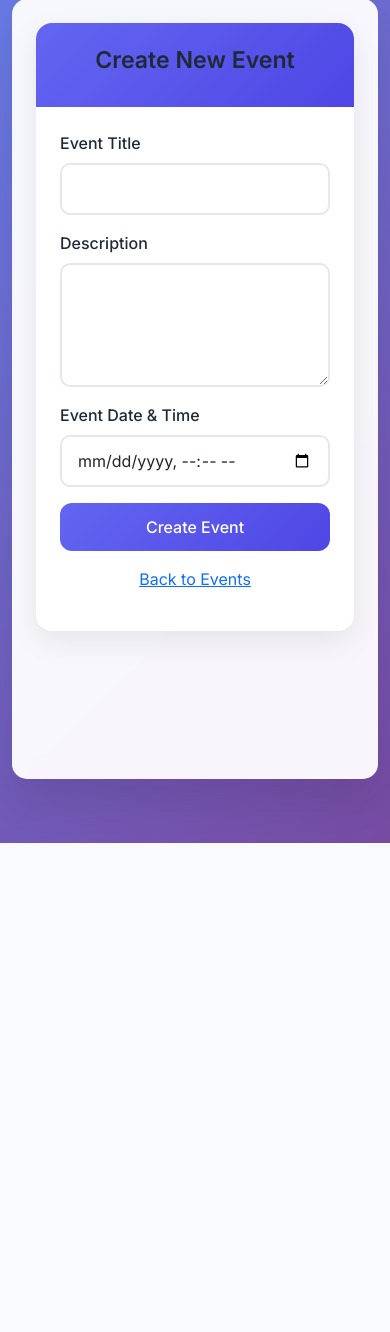
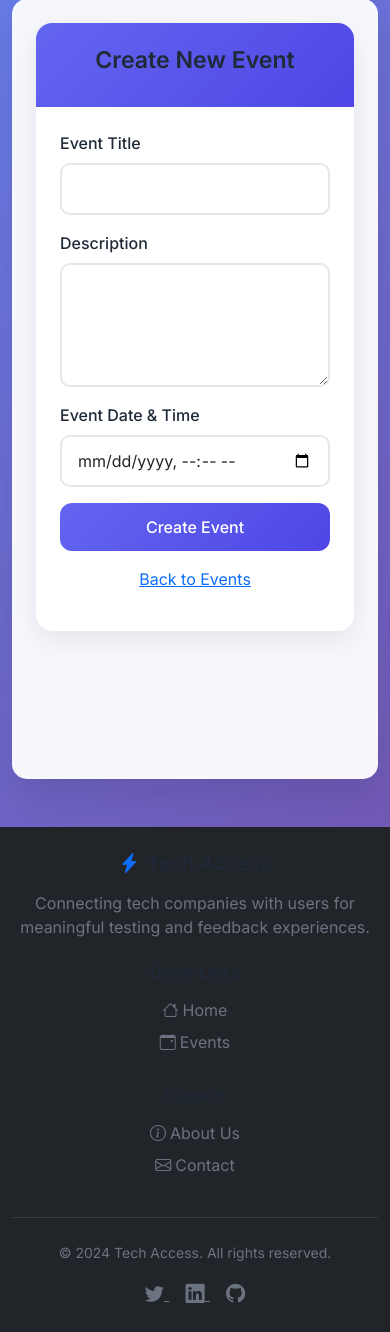
Before and after one commit to lancepounds/tech-access-platform, a Flask app: page /create-event in a window 390 px wide. Shown: the part 101-1433 px from the top of the page. Before the commit the page ends 944 px from the top, so only its background shows below. Run offline with Flask 3, Linux system fonts and the light colour scheme.

Commit message:
Assistant checkpoint: Add responsive footer with Bootstrap styling
Assistant generated file changes:
- templates/base.html: Add responsive footer with navigation links, Add footer-specific CSS styles

---

User prompt:

“Create a responsive footer in templates/base.html with links to Home, Events, About Us and Contact, styled with Bootstrap.”

Replit-Commit-Author: Assistant
Replit-Commit-Session-Id: 2656d28d-0ab5-4241-84ae-46d3a7bac464

```diff
--- a/templates/base.html
+++ b/templates/base.html
@@ -209,6 +209,33 @@
       transform: translateY(-1px);
     }
 
+    .footer {
+      margin-top: auto;
+    }
+
+    .footer-link {
+      transition: all 0.3s ease;
+    }
+
+    .footer-link:hover {
+      color: var(--primary-color) !important;
+      transform: translateX(3px);
+    }
+
+    .footer-links li {
+      transition: all 0.3s ease;
+    }
+
+    .social-links a {
+      font-size: 1.2rem;
+      transition: all 0.3s ease;
+    }
+
+    .social-links a:hover {
+      color: var(--primary-color) !important;
+      transform: translateY(-2px);
+    }
+
     @media (max-width: 768px) {
       .main-content {
         margin: 1rem 0;
@@ -217,6 +244,15 @@
 
       .card {
         margin-bottom: 1rem;
+      }
+
+      .footer {
+        text-align: center;
+      }
+
+      .footer .col-md-6:last-child {
+        text-align: center !important;
+        margin-top: 1rem;
       }
     }
   </style>
@@ -319,6 +355,78 @@
       </div>
     </div>
   </div>
+
+  <!-- Footer -->
+  <footer class="footer bg-dark text-light py-4 mt-5">
+    <div class="container">
+      <div class="row">
+        <div class="col-lg-6 col-md-12 mb-4 mb-lg-0">
+          <h5 class="mb-3">
+            <i class="bi bi-lightning-charge-fill me-2 text-primary"></i>Tech Access
+          </h5>
+          <p class="text-muted mb-0">
+            Connecting tech companies with users for meaningful testing and feedback experiences.
+          </p>
+        </div>
+        <div class="col-lg-6 col-md-12">
+          <div class="row">
+            <div class="col-sm-6 mb-3 mb-sm-0">
+              <h6 class="mb-3">Quick Links</h6>
+              <ul class="list-unstyled footer-links">
+                <li class="mb-2">
+                  <a href="{{ url_for('index') }}" class="text-muted text-decoration-none footer-link">
+                    <i class="bi bi-house me-1"></i>Home
+                  </a>
+                </li>
+                <li class="mb-2">
+                  <a href="{{ url_for('show_events') }}" class="text-muted text-decoration-none footer-link">
+                    <i class="bi bi-calendar-event me-1"></i>Events
+                  </a>
+                </li>
+              </ul>
+            </div>
+            <div class="col-sm-6">
+              <h6 class="mb-3">Support</h6>
+              <ul class="list-unstyled footer-links">
+                <li class="mb-2">
+                  <a href="#" class="text-muted text-decoration-none footer-link">
+                    <i class="bi bi-info-circle me-1"></i>About Us
+                  </a>
+                </li>
+                <li class="mb-2">
+                  <a href="#" class="text-muted text-decoration-none footer-link">
+                    <i class="bi bi-envelope me-1"></i>Contact
+                  </a>
+                </li>
+              </ul>
+            </div>
+          </div>
+        </div>
+      </div>
+      <hr class="my-4 border-secondary">
+      <div class="row align-items-center">
+        <div class="col-md-6">
+          <p class="mb-0 text-muted small">
+            © 2024 Tech Access. All rights reserved.
+          </p>
+        </div>
+        <div class="col-md-6 text-md-end">
+          <div class="social-links">
+            <a href="#" class="text-muted me-3 footer-link">
+              <i class="bi bi-twitter"></i>
+            </a>
+            <a href="#" class="text-muted me-3 footer-link">
+              <i class="bi bi-linkedin"></i>
+            </a>
+            <a href="#" class="text-muted footer-link">
+              <i class="bi bi-github"></i>
+            </a>
+          </div>
+        </div>
+      </div>
+    </div>
+  </footer>
+
   <!-- Bootstrap 5 JS bundle (for navbar toggling) -->
   <script src="https://cdn.jsdelivr.net/npm/bootstrap@5.3.2/dist/js/bootstrap.bundle.min.js"
           integrity="sha384-C6RzsynM9kWDrMNeT87bh95OGNyZPhcTNXj1NW7RuBCsyN/o0jlpcV8Qyq46cDfL" crossorigin="anonymous"></script>
```
